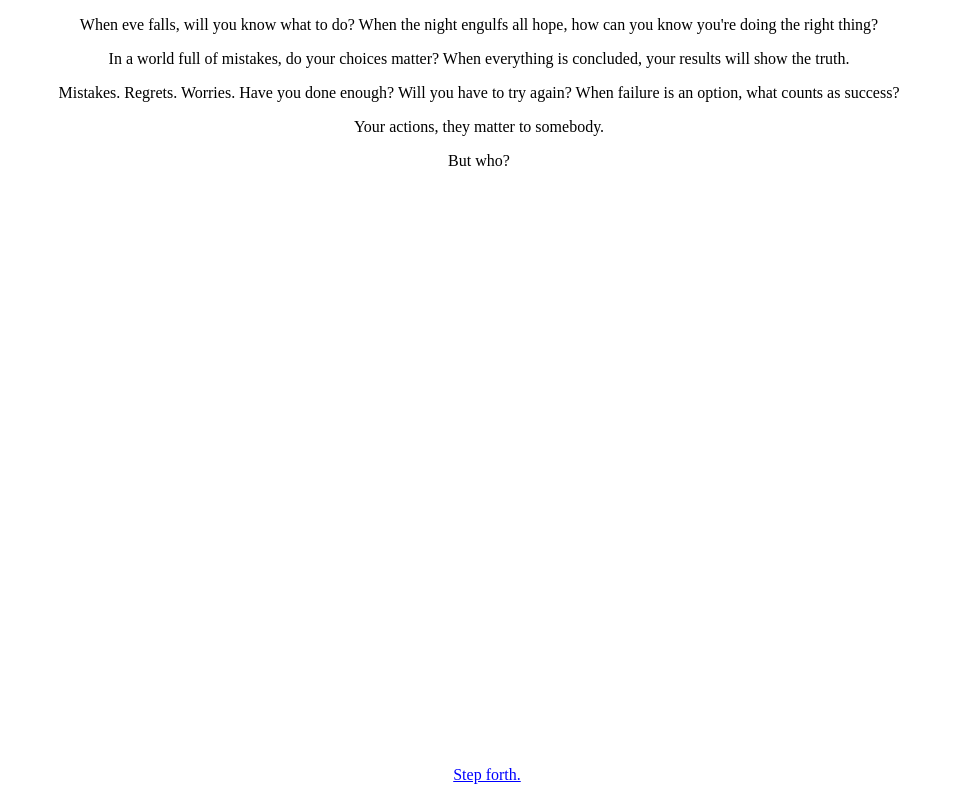
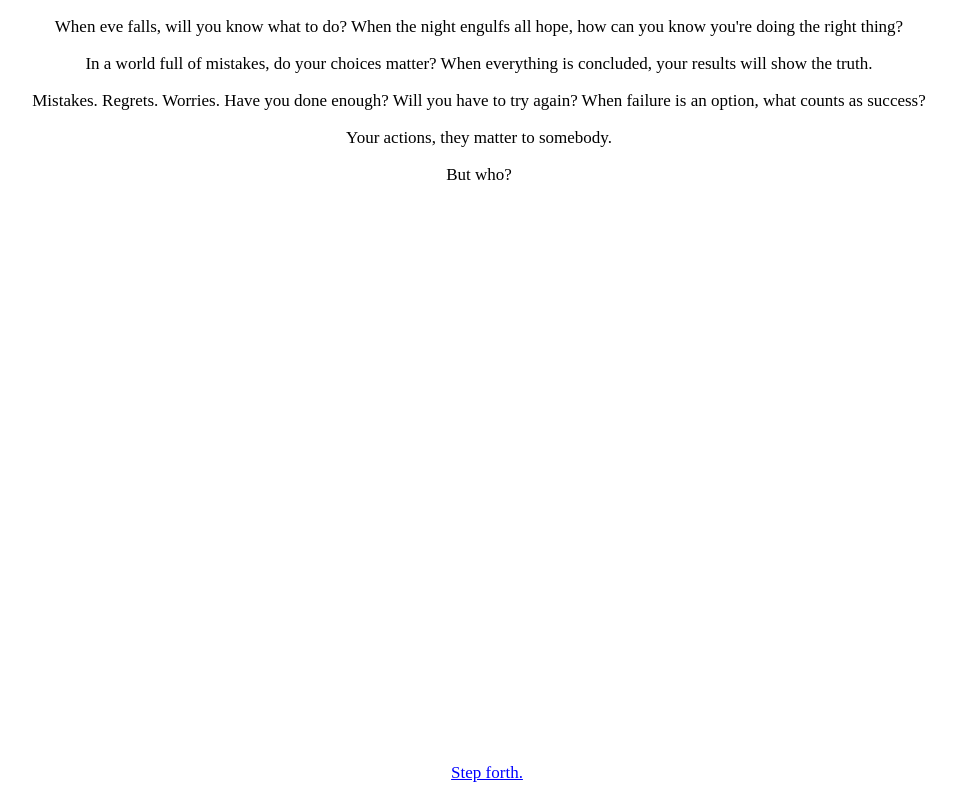
Before and after one commit to Project-Evenfall/evenfall.site, a plain HTML site: page index.html in a window 1280 px wide. Shown: the whole page, without its empty margins (161-1117 px from the left). Drawn offline with Linux system fonts and the light colour scheme.

Commit message:
Formatting cleanup, slightly increase font size

```diff
--- a/index.html
+++ b/index.html
@@ -9,22 +9,43 @@
 <head>
     <meta charset="UTF-8">
     <link rel="stylesheet" href="style.css">
-    <title>Project Evenfall</title>
     <meta content="Evenfall" property="og:title">
     <meta name="viewport" content="width=device-width, initial-scale=1.0">
     <meta content="When eve falls, will you know what to do?" property="og:description">
 
+    <title>
+        Project Evenfall
+    </title>
 </head>
 
 <body>
     <main>
-        <p>When eve falls, will you know what to do? When the night engulfs all hope, how can you know you're doing the right thing?</p>
-        <p>In a world full of mistakes, do your choices matter? When everything is concluded, your results will show the truth.</p>
-        <p>Mistakes. Regrets. Worries. Have you done enough? Will you have to try again? When failure is an option, what counts as success?</p>
-        <p>Your actions, they matter to somebody.</p>
-        <p>But who?</p>
-        <div class="bottom"><p class="bottom"><a href="https://discord.gg/PNqEgqN">Step forth.</a></p></div>
+        <p>
+            When eve falls, will you know what to do? When the night engulfs all hope, how can you know you're doing the right thing?
+        </p>
+
+        <p>
+            In a world full of mistakes, do your choices matter? When everything is concluded, your results will show the truth.
+        </p>
+
+        <p>
+            Mistakes. Regrets. Worries. Have you done enough? Will you have to try again? When failure is an option, what counts as success?
+        </p>
+
+        <p>
+            Your actions, they matter to somebody.
+        </p>
+
+        <p>
+            But who?
+        </p>
     </main>
-    </body>
-
+    <footer>
+        <div class="bottom">
+            <p class="bottom">
+                <a href="https://discord.gg/PNqEgqN">Step forth.</a>
+            </p>
+        </div>
+    </footer>
+</body>
 </html>
--- a/style.css
+++ b/style.css
@@ -1,10 +1,11 @@
-main {
+main, footer {
     text-align: center;
 }
 
 body {
     background-color: black;
     color: white;
+    font-size: 17px
 }
 
 .bottom {
```
